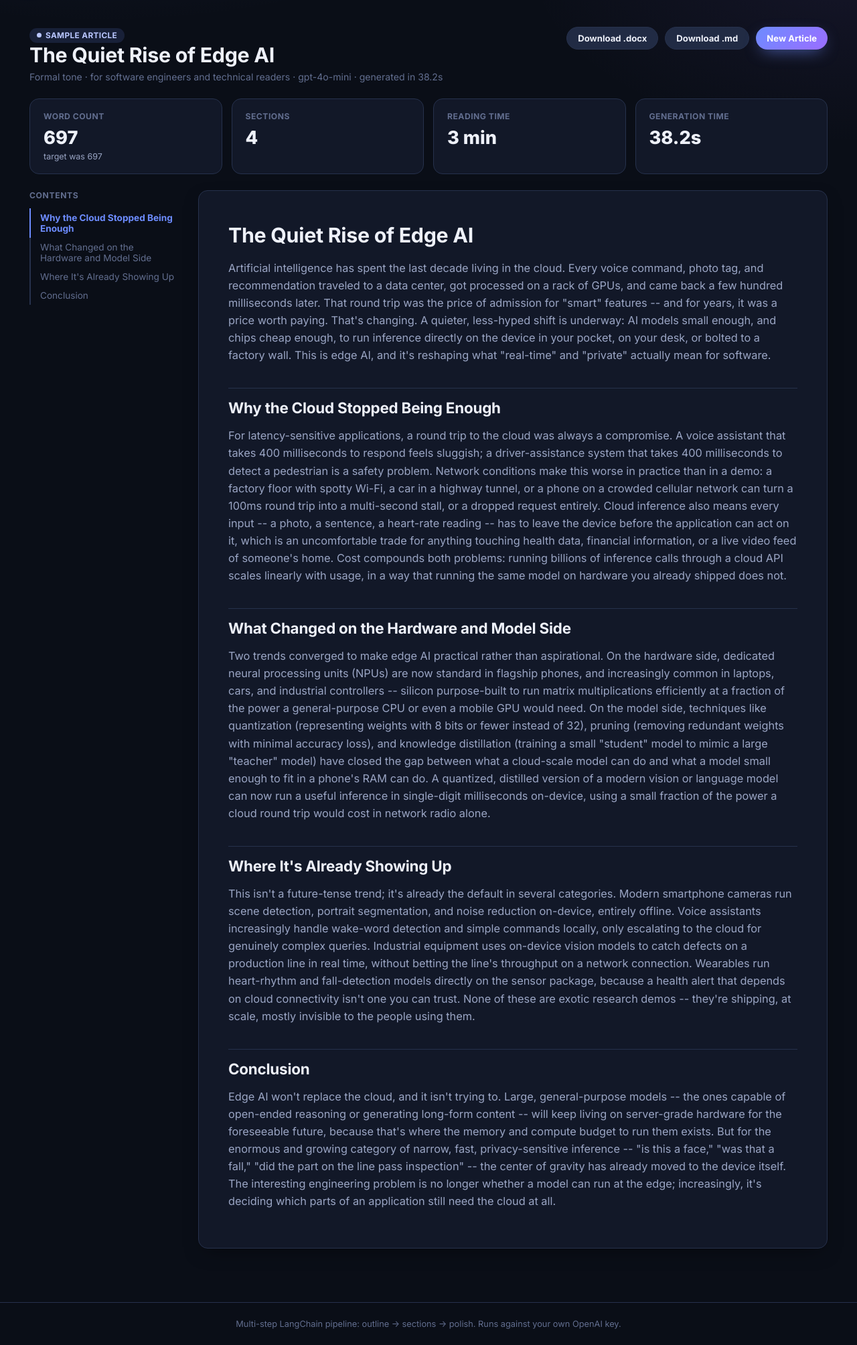
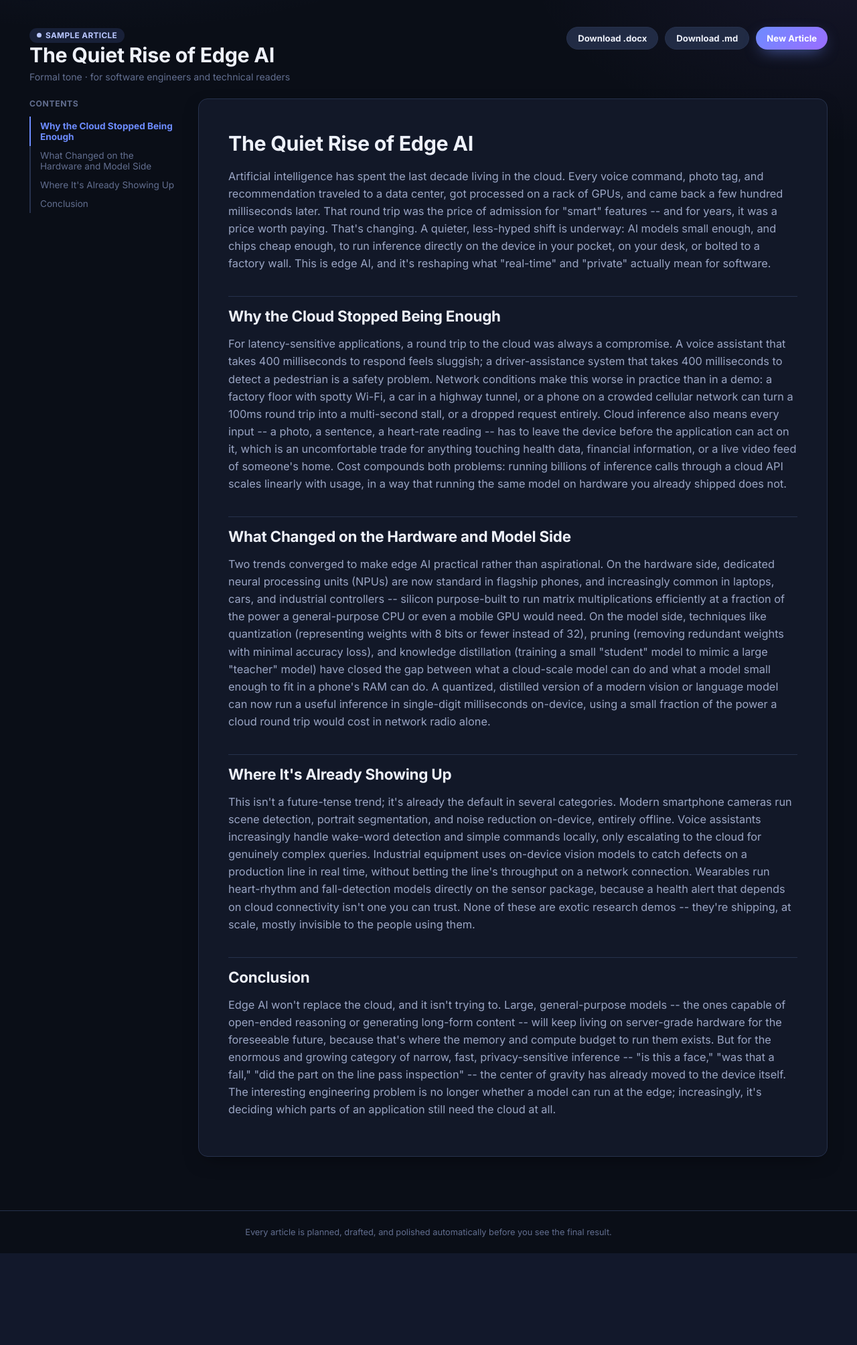
Before and after one commit to asandhu5/article_generator, a Flask app: page /article/sample-edge-ai in a window 1280 px wide. Shown: the part 59-2067 px from the top of the page at 67% size. After the commit the page ends 1930 px from the top, so only its background shows below. Run offline with Flask 3, Linux system fonts and the light colour scheme; some libraries are stand-ins or nearby versions.

Commit message:
length of articles changed

```diff
--- a/app.py
+++ b/app.py
@@ -26,15 +26,11 @@ MAX_WORD_COUNT = 5000
 @app.route("/")
 def index():
     has_demo = any(a.get("source") == "demo" for a in store.list_articles())
-    return render_template(
-        "setup.html", config=config, models=chains.SUPPORTED_MODELS, has_demo=has_demo, active_page="setup"
-    )
+    return render_template("setup.html", config=config, has_demo=has_demo, active_page="setup")
 
 
 @app.route("/api/generate", methods=["POST"])
 def api_generate():
-    if not config.openai_configured:
-        return jsonify({"error": "OpenAI isn't configured yet. Add OPENAI_API_KEY to your .env file and restart the app."}), 400
 
     payload = request.get_json(force=True, silent=True) or {}
     topic = (payload.get("topic") or "").strip()[:300]
@@ -158,11 +154,6 @@ def _safe_filename(text: str) -> str:
     safe = "".join(c if c.isalnum() or c in ("-", "_") else "_" for c in text).strip("_")
     return safe or "article"
 
-
-# ---------------------------------------------------------------------------
-# Background pipeline
-# ---------------------------------------------------------------------------
-
 def _run_pipeline(article_id: str, topic: str, tone: str, audience: str, word_count: int, model: str, temperature: float) -> None:
     started = time.monotonic()
     try:
@@ -173,7 +164,7 @@ def _run_pipeline(article_id: str, topic: str, tone: str, audience: str, word_co
         store.save_outline(article_id, outline.model_dump())
 
         total_sections = len(outline.sections)
-        step_total = total_sections + 3  # intro + sections + conclusion + polish
+        step_total = total_sections + 4  # intro + sections + conclusion + polish + further reading
         store.update(article_id, title=outline.title, step_index=1, step_total=step_total, current_step="Writing introduction...")
 
         intro_budget, section_budget, conclusion_budget = chains.compute_word_budgets(word_count, total_sections)
@@ -206,6 +197,15 @@ def _run_pipeline(article_id: str, topic: str, tone: str, audience: str, word_co
         polish_result = chains.polish_article(llm, draft, tone, audience)
 
         final_article = polish_result.text
+
+        store.update(article_id, step_index=4 + total_sections, current_step="Suggesting further reading...")
+        try:
+            further_reading_result = chains.generate_further_reading(llm, outline, topic, tone, audience)
+            if further_reading_result.text:
+                final_article = final_article.rstrip() + "\n\n" + further_reading_result.text.strip() + "\n"
+        except chains.ArticleGenerationError:
+            logger.warning("Further-reading suggestions failed for article %s; continuing without them", article_id)
+
         store.save_markdown(article_id, final_article)
         store.update(
             article_id,
--- a/backend/config.py
+++ b/backend/config.py
@@ -37,7 +37,7 @@ class Config:
 def _load() -> Config:
     data_dir = BASE_DIR / "data"
     return Config(
-        openai_api_key=os.getenv("OPENAI_API_KEY", "").strip(),
+        openai_api_key=os.getenv("openai_api_key", "").strip(),
         host=os.getenv("HOST", "127.0.0.1").strip(),
         port=_int_env("PORT", 5050),
         data_dir=data_dir,
--- a/backend/export.py
+++ b/backend/export.py
@@ -28,7 +28,7 @@ def markdown_to_docx_bytes(markdown_text: str) -> bytes:
 
 
 def _render_tokens(document: Document, tokens: list[Token]) -> None:
-    list_stack: list[str] = []  # one entry per nesting level: "bullet" | "ordered"
+    list_stack: list[str] = []
     seen_first_heading = False
     i = 0
     n = len(tokens)
@@ -151,9 +151,6 @@ def _add_inline(paragraph, children: list[Token], base_bold: bool = False, base_
                 run = paragraph.add_run(tok.content)
                 run.bold = base_bold or bold_depth > 0
                 run.italic = base_italic or italic_depth > 0
-        # image tokens are intentionally not handled -- long-form generated
-        # articles from this app never contain them.
-
 
 def _add_hyperlink(paragraph, text: str, url: str) -> None:
     part = paragraph.part
@@ -209,11 +206,7 @@ def _add_horizontal_rule(paragraph) -> None:
 
 
 def _collect_table(tokens: list[Token], start: int) -> tuple[int, Optional[list], list]:
-    """Walk from just after table_open to table_close.
 
-    Returns (index_of_table_close, header_row_cells_or_None, body_rows).
-    Each "row" is a list of inline-children lists, one per cell.
-    """
     header_row: Optional[list] = None
     body_rows: list = []
     current_row: list = []
--- a/backend/store.py
+++ b/backend/store.py
@@ -1,9 +1,4 @@
-"""JSON-file-backed persistence for generated articles.
 
-Same rationale as any single-user local tool: no database needed. Each
-article gets a folder under data/articles/<id>/ holding the final Markdown
-and a metadata JSON; a flat index.json lists them all for the history view.
-"""
 from __future__ import annotations
 
 import json
--- a/scripts/seed_demo_data.py
+++ b/scripts/seed_demo_data.py
@@ -1,8 +1,4 @@
-"""Seed the local history with one hand-written sample article so the
-dashboard has something to show on first run, with no OpenAI key required.
 
-Safe to re-run: skips seeding if any demo article already exists.
-"""
 from __future__ import annotations
 
 import logging
--- a/static/js/article.js
+++ b/static/js/article.js
@@ -21,14 +21,6 @@
     tocList.appendChild(li);
   });
 
-  const sectionsEl = document.getElementById("stat-sections");
-  if (sectionsEl) sectionsEl.textContent = headings.length;
-
-  const wordCount = markdownText.trim().split(/\s+/).filter(Boolean).length;
-  const readingMinutes = Math.max(1, Math.round(wordCount / 200));
-  const readingEl = document.getElementById("stat-reading-time");
-  if (readingEl) readingEl.textContent = `${readingMinutes} min`;
-
   // Scroll-spy: highlight the TOC entry for whichever heading is nearest
   // the top of the viewport.
   const tocLinks = Array.from(tocList.querySelectorAll("a"));
--- a/static/js/setup.js
+++ b/static/js/setup.js
@@ -36,7 +36,6 @@
       audience: document.getElementById("audience").value,
       tone: toneGrid.querySelector("input[name=tone]:checked").value,
       word_count: wordCountInput.value,
-      model: document.getElementById("model").value,
       temperature: temperatureInput.value,
     };
 
--- a/templates/article.html
+++ b/templates/article.html
@@ -9,8 +9,7 @@
     </span>
     <h1>{{ article.title or article.topic }}</h1>
     <div class="article-meta">
-      {{ article.tone | title }} tone &middot; for {{ article.audience }} &middot; {{ article.model }}
-      {% if article.generation_seconds %} &middot; generated in {{ article.generation_seconds }}s{% endif %}
+      {{ article.tone | title }} tone &middot; for {{ article.audience }}
     </div>
   </div>
   <div class="article-actions">
@@ -22,29 +21,9 @@
 
 {% if article.polish_skipped %}
 <div class="banner banner-warning">
-  The final AI polish pass couldn't complete within the model's output limit for an article this long, so this is the pre-polish draft (fully complete, just not editorially smoothed). Try a shorter word count for a polished pass, or regenerate.
+  The final editorial polish pass couldn't complete for an article this long, so this is the complete pre-polish draft. Try a shorter word count for a polished pass, or regenerate.
 </div>
 {% endif %}
-
-<div class="stat-grid">
-  <div class="stat-tile">
-    <div class="stat-label">Word Count</div>
-    <div class="stat-value">{{ article.generated_words }}</div>
-    <div class="stat-sub">target was {{ article.word_count }}</div>
-  </div>
-  <div class="stat-tile">
-    <div class="stat-label">Sections</div>
-    <div class="stat-value" id="stat-sections">–</div>
-  </div>
-  <div class="stat-tile">
-    <div class="stat-label">Reading Time</div>
-    <div class="stat-value" id="stat-reading-time">–</div>
-  </div>
-  <div class="stat-tile">
-    <div class="stat-label">Generation Time</div>
-    <div class="stat-value">{{ article.generation_seconds }}s</div>
-  </div>
-</div>
 
 <div class="article-layout">
   <aside class="toc">
--- a/templates/base.html
+++ b/templates/base.html
@@ -22,7 +22,7 @@
 {% block content %}{% endblock %}
 </main>
 <footer class="site-footer">
-  Multi-step LangChain pipeline: outline &rarr; sections &rarr; polish. Runs against your own OpenAI key.
+  Every article is planned, drafted, and polished automatically before you see the final result.
 </footer>
 {% block scripts %}{% endblock %}
 </body>
--- a/templates/generating.html
+++ b/templates/generating.html
@@ -10,7 +10,7 @@
   {% else %}
     <div class="spinner"></div>
     <h2>Writing your article…</h2>
-    <p>“{{ article.topic }}” &middot; {{ article.word_count }} words &middot; {{ article.model }}</p>
+    <p>“{{ article.topic }}”</p>
     <div class="progress-label" id="progress-label">Step {{ article.step_index }} of {{ article.step_total or '?' }}</div>
     <div class="progress-track"><div class="progress-fill" id="progress-fill"></div></div>
     <div class="current-step-text" id="current-step-text">{{ article.current_step }}</div>
```
Also changed, not shown: backend/llm_chains.py (+46 -18 lines), templates/setup.html (+7 -16 lines), 1 other file.
